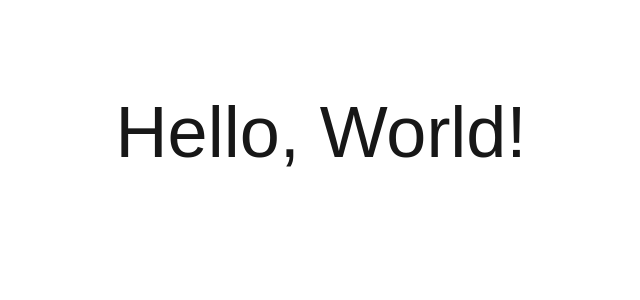
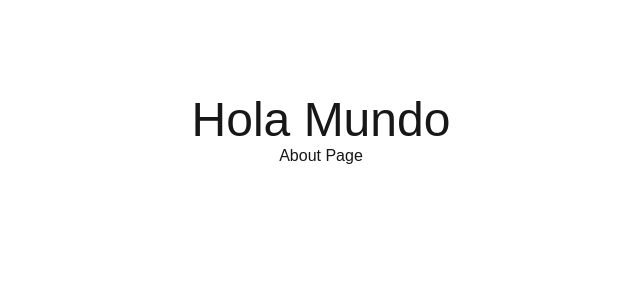
Before and after one commit to manases24/react-nextjs, a Next.js app in the folder 01-intro-next/: page / in a window 1280 px wide. Shown: the top 300 px of the page, without its empty margins (319-959 px from the left). Built offline with nearby package versions, Linux system fonts and the light colour scheme.

Commit message:
navbar component is added

```diff
--- a/01-intro-next/app/page.tsx
+++ b/01-intro-next/app/page.tsx
@@ -1,7 +1,13 @@
-export default function Home() {
+import Link from 'next/link';
+
+export default function HomePage() {
   return (
-    <main className="flex min-h-screen flex-col items-center justify-between p-24">
-      <span className="text-7xl">Hello, World!</span>
+    <main className="flex flex-col items-center p-24">
+      <span className="text-5xl">
+        Hola Mundo
+      </span>
+
+      <Link href={'/about'}>About Page</Link>
     </main>
   )
 }
--- a/01-intro-next/components/navbar/Navbar.tsx
+++ b/01-intro-next/components/navbar/Navbar.tsx
@@ -10,14 +10,16 @@ const navItems = [
 
 export const Navbar = () => {
   return (
-    <nav className="flex bg-blue-800 bg-opacity-30 p-2 m-2 rounded">
-      <Link className="flex items-center" href="/">
-        <HomeIcon className="mr-2" size={16} />
+    <nav className="flex bg-slate-900 shadow dark:bg-slate-900 p-2 m-2 rounded text-white">
+      <Link href={"/"} className="flex items-center">
+        <HomeIcon className="mr-2" />
         <span>Home</span>
       </Link>
+
       <div className="flex flex-1"></div>
+
       {navItems.map((navItem) => (
-        <ActiveLink key={navItem.path} {...navItem}/>
+        <ActiveLink key={navItem.path} {...navItem} />
       ))}
     </nav>
   );
```
